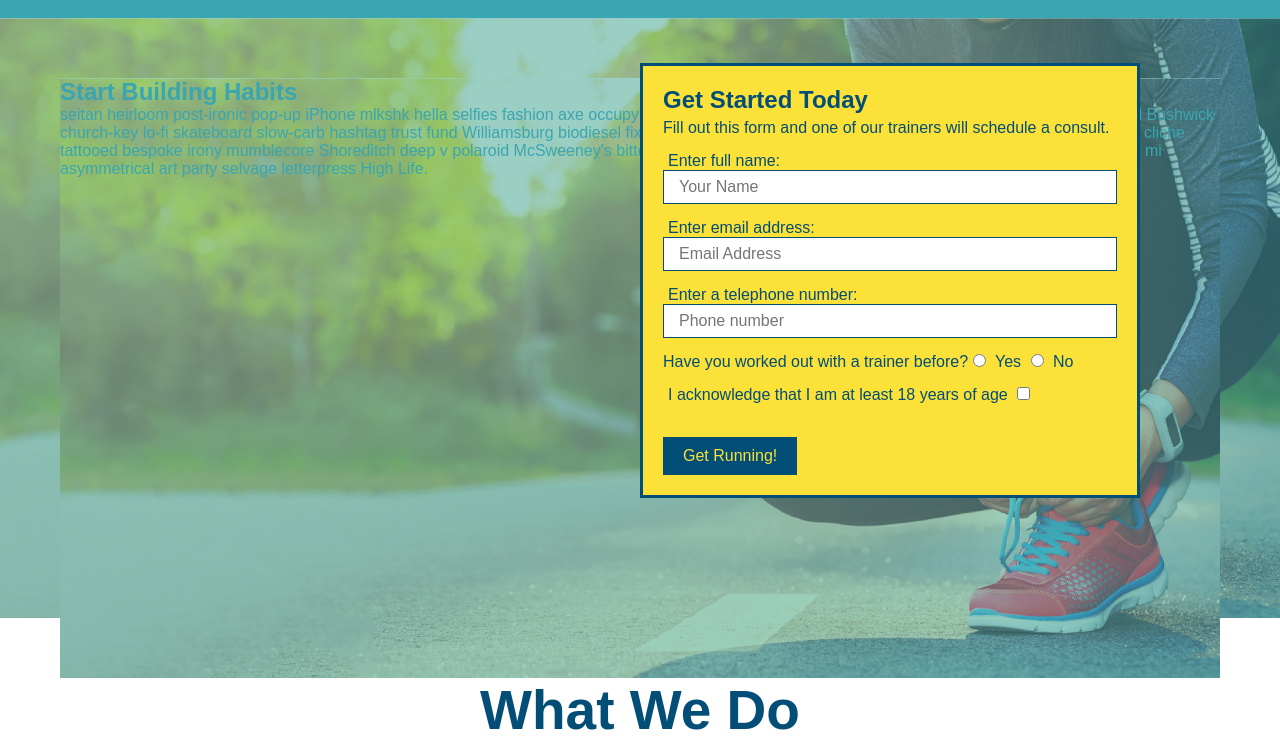
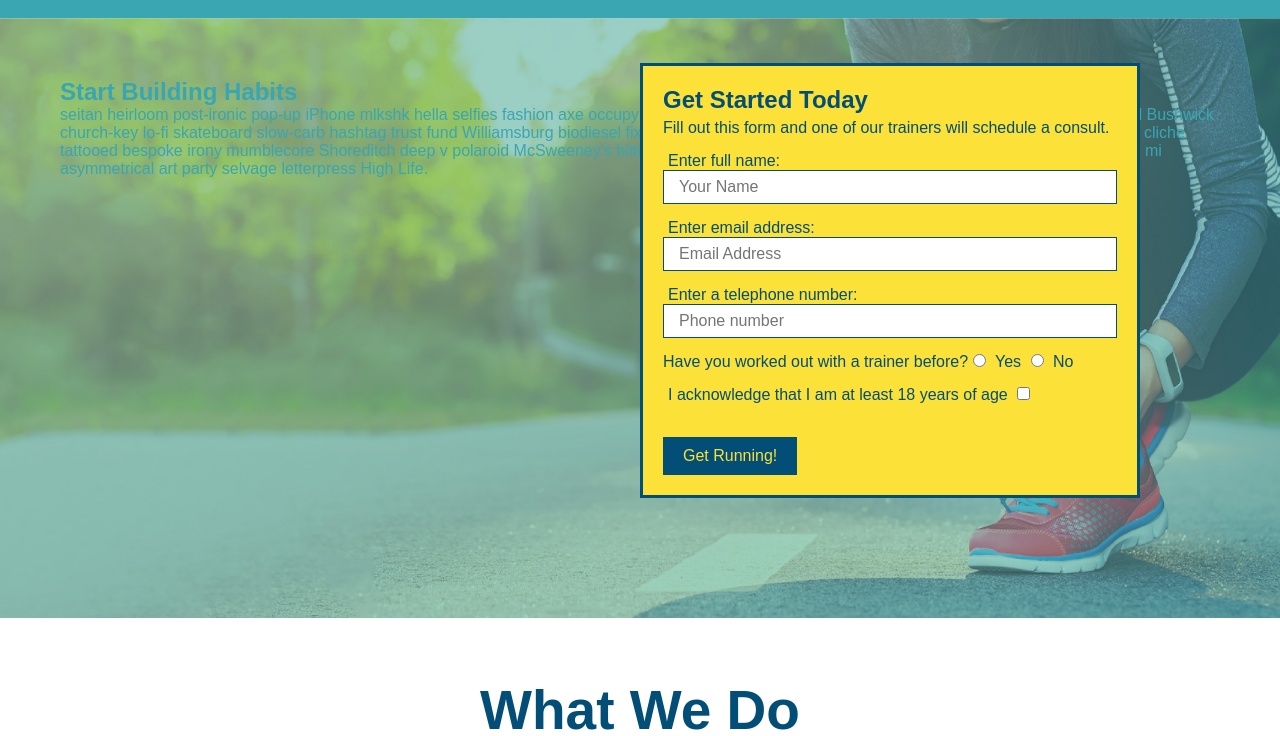
Before and after one commit to scochran31/run-buddy, a plain HTML site: page index.html in a window 1280 px wide. Shown: the part 64-800 px from the top of the page. Drawn offline with Linux system fonts and the light colour scheme.

Commit message:
fixed class hero-cta

```diff
--- a/index.html
+++ b/index.html
@@ -28,12 +28,13 @@
     </header>
     <!-- hero/jumbotron-->
     <section class="hero">
-        <div class="hero cta">
+        <div class="hero-cta">
             <h2>Start Building Habits</h2>
             <p>
                 seitan heirloom post-ironic pop-up iPhone mlkshk hella selfies fashion axe occupy readymade put a bird on it messenger bag Wes Anderson Schlitz plaid Bushwick church-key lo-fi skateboard slow-carb hashtag trust fund Williamsburg biodiesel fixie farm-to-table 8-bit banjo XOXO Banksy chillwave bicycle rights retro cliche tattooed bespoke irony mumblecore Shoreditch deep v polaroid McSweeney's bitters cray gentrify tofu Marfa you probably haven't heard of them yr banh mi asymmetrical art party selvage letterpress High Life.
             </p>
         </div>
+
         <div class="hero-form">
             <h3>Get Started Today</h3>
         <p>Fill out this form and one of our trainers will schedule a consult.
```
